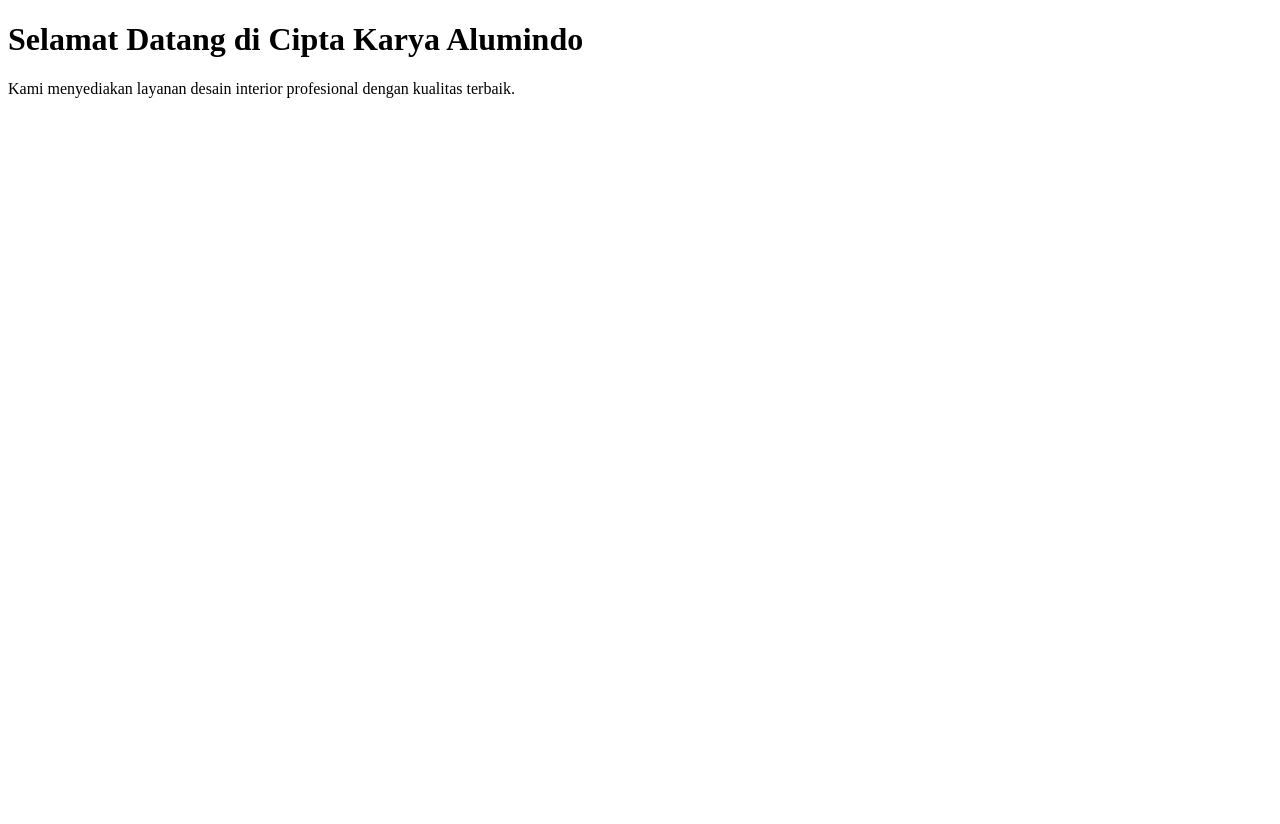
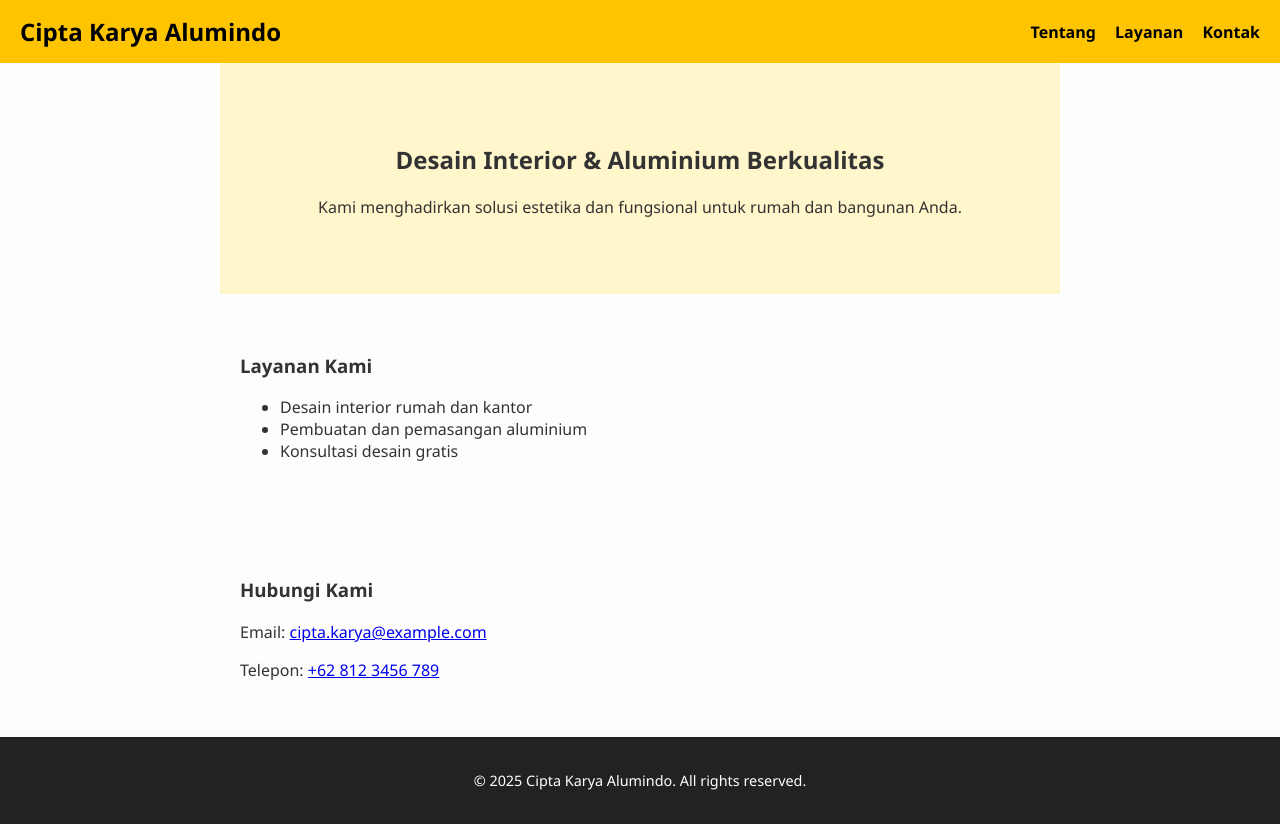
Before and after one commit to RizkyBimantoro/Cipta-Karya-Alumindo, a plain HTML site: page index.html in a window 1280 px wide. Before the commit the page ends 800 px from the top, so only its background shows below. Drawn offline with Linux system fonts and the light colour scheme.

Commit message:
Tambah struktur dan style website

```diff
--- a/index.html
+++ b/index.html
@@ -1,13 +1,44 @@
 <!DOCTYPE html>
 <html lang="id">
 <head>
+  <link rel="stylesheet" href="style.css">
   <meta charset="UTF-8">
   <meta name="viewport" content="width=device-width, initial-scale=1.0">
   <meta name="description" content="Cipta Karya Alumindo - Jasa desain interior dan aluminium berkualitas di Indonesia">
   <title>Cipta Karya Alumindo</title>
 </head>
 <body>
-  <h1>Selamat Datang di Cipta Karya Alumindo</h1>
-  <p>Kami menyediakan layanan desain interior profesional dengan kualitas terbaik.</p>
+  <header>
+    <h1>Cipta Karya Alumindo</h1>
+    <nav>
+      <a href="#tentang">Tentang</a>
+      <a href="#layanan">Layanan</a>
+      <a href="#kontak">Kontak</a>
+    </nav>
+  </header>
+
+  <section id="hero">
+    <h2>Desain Interior & Aluminium Berkualitas</h2>
+    <p>Kami menghadirkan solusi estetika dan fungsional untuk rumah dan bangunan Anda.</p>
+  </section>
+
+  <section id="layanan">
+    <h3>Layanan Kami</h3>
+    <ul>
+      <li>Desain interior rumah dan kantor</li>
+      <li>Pembuatan dan pemasangan aluminium</li>
+      <li>Konsultasi desain gratis</li>
+    </ul>
+  </section>
+
+  <section id="kontak">
+    <h3>Hubungi Kami</h3>
+    <p>Email: <a href="mailto:cipta.karya@example.com">cipta.karya@example.com</a></p>
+    <p>Telepon: <a href="tel:+628123456789">+62 812 3456 789</a></p>
+  </section>
+
+  <footer>
+    <p>© 2025 Cipta Karya Alumindo. All rights reserved.</p>
+  </footer>
 </body>
 </html>
--- a/style.css
+++ b/style.css
@@ -0,0 +1,51 @@
+body {
+  font-family: 'Segoe UI', Arial, sans-serif;
+  margin: 0;
+  background: #fdfdfd;
+  color: #333;
+}
+
+header {
+  background: #ffc400;
+  color: #000;
+  padding: 15px 20px;
+  display: flex;
+  justify-content: space-between;
+  align-items: center;
+}
+
+header h1 {
+  margin: 0;
+  font-size: 1.5em;
+}
+
+nav a {
+  margin-left: 15px;
+  color: #000;
+  text-decoration: none;
+  font-weight: bold;
+}
+
+nav a:hover {
+  text-decoration: underline;
+}
+
+#hero {
+  text-align: center;
+  padding: 60px 20px;
+  background: #fff6cc;
+}
+
+section {
+  padding: 40px 20px;
+  max-width: 800px;
+  margin: auto;
+}
+
+footer {
+  text-align: center;
+  padding: 20px;
+  background: #222;
+  color: #fff;
+  font-size: 0.9em;
+}
```
